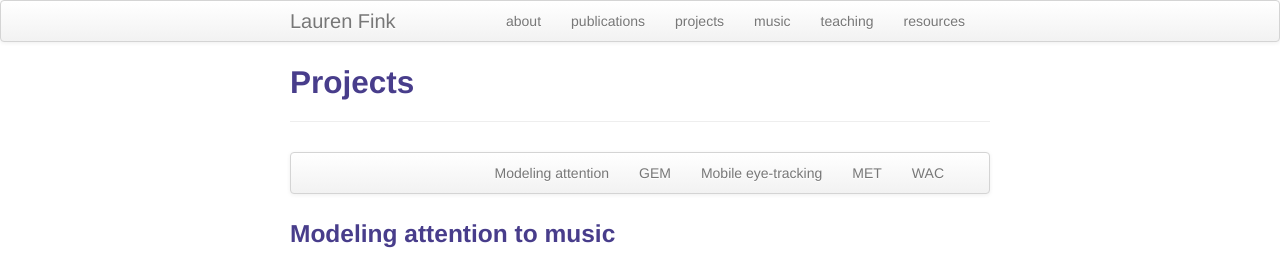
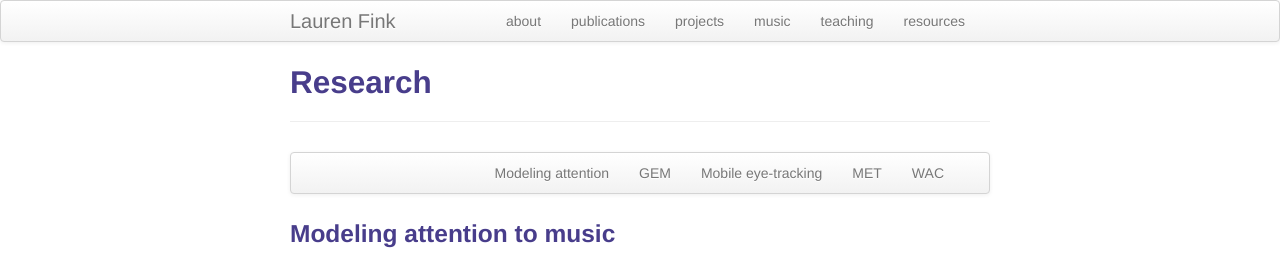
Before and after one commit to lkfink/lkfink.github.io, a Jekyll site: the page built from pages/research.md, in a window 1280 px wide and 900 px high. Shown: the top 260 px of the window. Built offline with Jekyll 4.4.1, drawn with Linux system fonts in a browser that asks for light colours.

Commit message:
rename to research

```diff
--- a/pages/projects.md
+++ b/pages/research.md
@@ -1,7 +1,7 @@
 ---
 layout: page
-title: Projects
-description: Lauren Fink's projects
+title: Research
+description: Lauren Fink's research projects
 ---
 <HEAD>
 <!-- Global site tag (gtag.js) - Google Analytics -->
```
